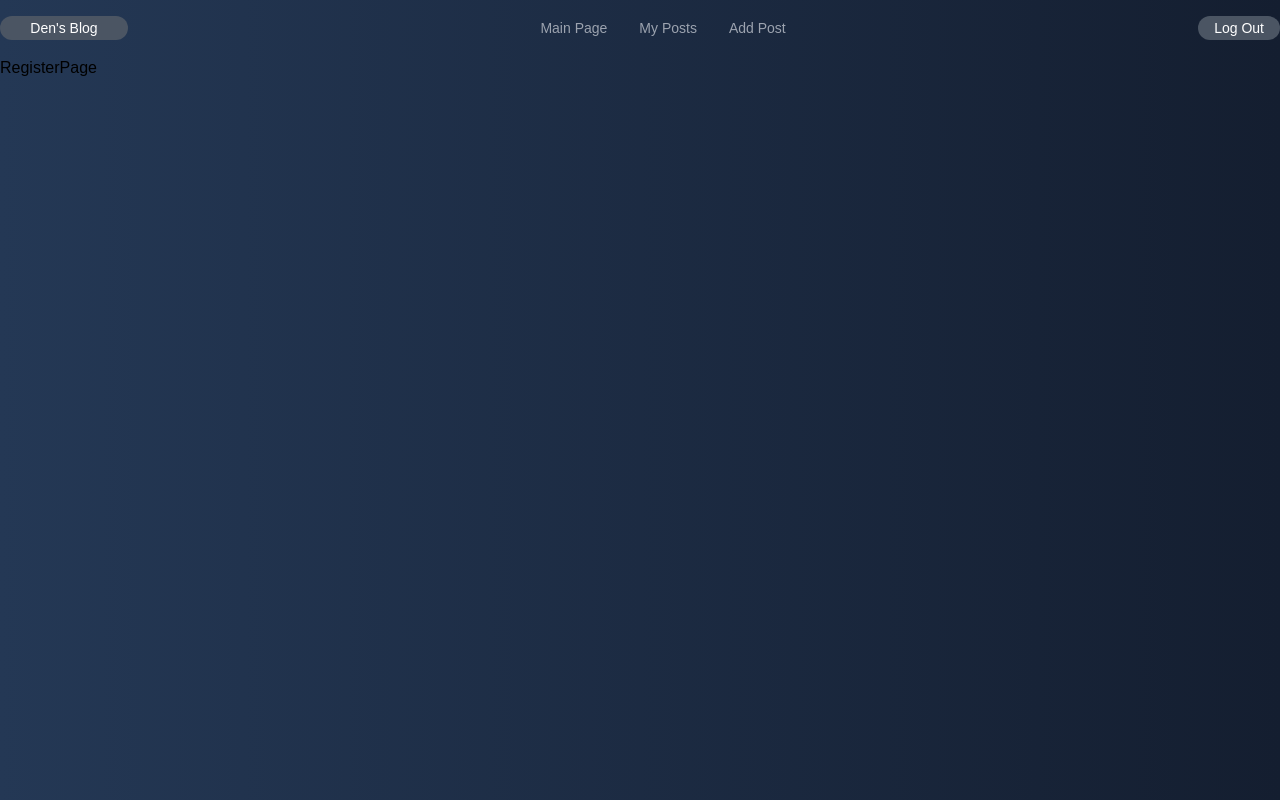
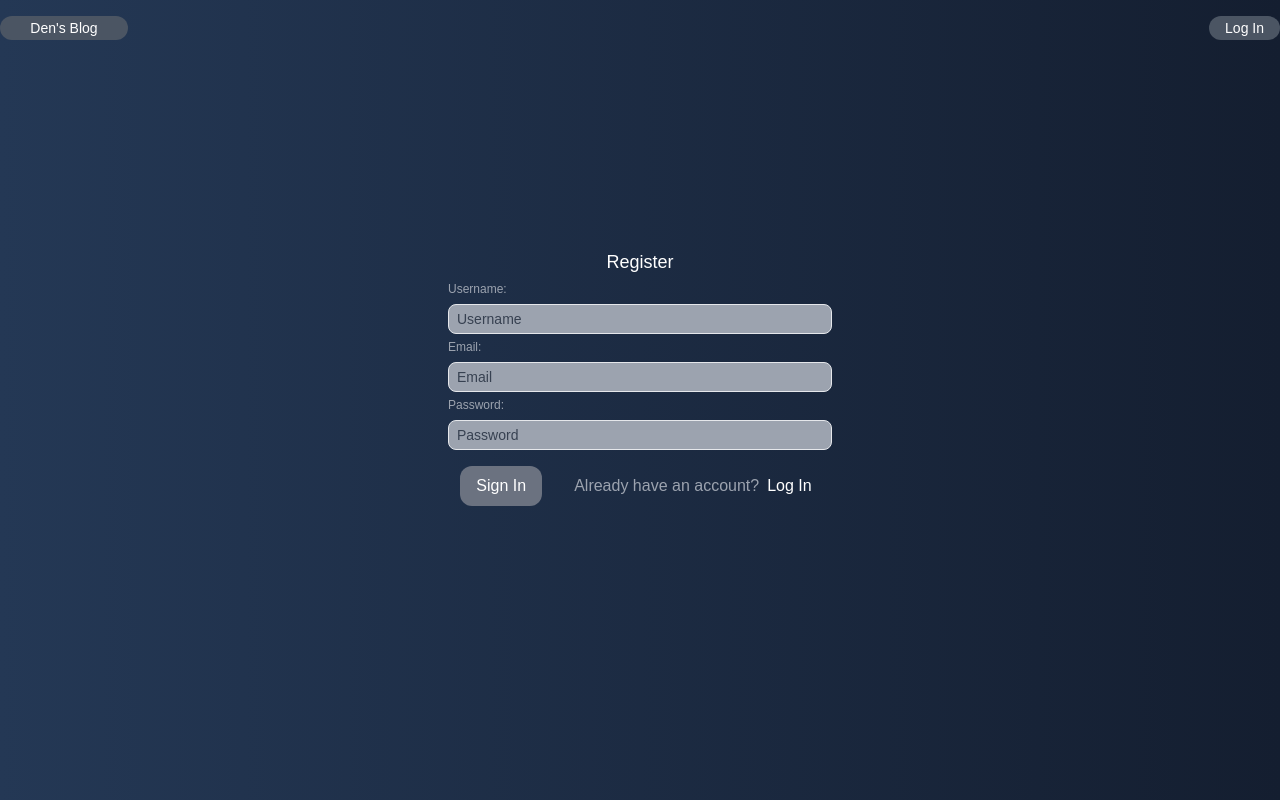
Before and after one commit to denczik228/Blog-App2.0, a React (Create React App) app in the folder client/: page /register in a window 1280 px wide. Built offline with nearby package versions, Linux system fonts and the light colour scheme; no server answers.

Commit message:
register/login/logout logic

```diff
--- a/client/src/App.js
+++ b/client/src/App.js
@@ -6,8 +6,19 @@ import { PostPage } from "./pages/PostPage";
 import { AddPostPage } from "./pages/AddPostPage";
 import { RegisterPage } from "./pages/RegisterPage";
 import { LoginPage } from "./pages/LoginPage";
+import { ToastContainer } from "react-toastify";
+import 'react-toastify/dist/ReactToastify.css';
+import { useDispatch } from "react-redux";
+import { useEffect } from "react";
+import { getMe } from "./redux/features/auth/authSlice";
 
 function App() {
+  const dispatch = useDispatch()
+
+  useEffect(() => {
+    dispatch(getMe())
+  },[dispatch])
+
   return (
     <Layout>
       <Routes>
@@ -18,6 +29,7 @@ function App() {
         <Route path="register" element={<RegisterPage />} />
         <Route path="login" element={<LoginPage/>}/>
       </Routes>
+      <ToastContainer position="bottom-center"/>
     </Layout>
   );
 }
--- a/client/src/components/Navbar.jsx
+++ b/client/src/components/Navbar.jsx
@@ -1,11 +1,21 @@
 import React from 'react'
+import { useDispatch, useSelector } from 'react-redux';
 import { Link, NavLink } from 'react-router-dom';
+import { checkIsAuth, logout } from '../redux/features/auth/authSlice';
+import { toast } from 'react-toastify'
 
 export const Navbar = () => {
-    const isAuth = true;
-    const activeStyles = {
+  const isAuth = useSelector(checkIsAuth);
+  const dispatch = useDispatch();
+  const activeStyles = {
         color:'white',
-    }
+  }
+
+  const logoutHandler = () => {
+    dispatch(logout())
+    window.localStorage.removeItem('token')
+    toast("You have successfully logged out!");
+  }
 
   return (
     <div className="flex py-4 justify-between items-center">
@@ -49,8 +59,10 @@ export const Navbar = () => {
       )}
 
       <div className="flex justify-center items-center bg-gray-600 w-22 h-6 text-sm text-white rounded-xl px-4">
-        {isAuth ? (<button>Log Out</button>) : (
-          <Link to={'/login'}>Log In</Link>
+        {isAuth ? (
+          <button onClick={logoutHandler}>Log Out</button>
+        ) : (
+          <Link to={"/login"}>Log In</Link>
         )}
       </div>
     </div>
--- a/client/src/index.js
+++ b/client/src/index.js
@@ -3,10 +3,14 @@ import ReactDOM from 'react-dom/client';
 import './index.css';
 import App from './App';
 import { BrowserRouter } from 'react-router-dom';
+import { Provider } from 'react-redux';
+import { store } from './redux/store';
 
 const root = ReactDOM.createRoot(document.getElementById('root'));
 root.render(
     <BrowserRouter>
-        <App />
+        <Provider store={store}>
+          <App />
+        </Provider>
     </BrowserRouter>
 )
--- a/client/src/pages/LoginPage.jsx
+++ b/client/src/pages/LoginPage.jsx
@@ -1,7 +1,80 @@
-import React from 'react'
+import React, {useState, useEffect} from 'react'
+import { useDispatch, useSelector } from 'react-redux';
+import { Link, useNavigate } from 'react-router-dom';
+import { toast } from "react-toastify";
+import { checkIsAuth, loginUser } from '../redux/features/auth/authSlice';
 
 export const LoginPage = () => {
+  const isAuth=useSelector(checkIsAuth)
+
+  const [email, setEmail] = useState('')
+  const [password, setPassword]=useState('')
+  const dispatch = useDispatch();
+  const navigate = useNavigate();
+  const { status } = useSelector((state) => state.auth);
+
+  useEffect(() => {
+   if (status) {
+     toast(status);
+   }
+    if (isAuth) {
+      navigate('/')
+    }
+  }, [status,isAuth, navigate]);
+
+  const handleSubmit = async () => {
+    dispatch(loginUser({ email, password }));
+    setEmail('');
+    setPassword('');
+  }
+
   return (
-    <div>LoginPage</div>
-  )
+    <form
+      onSubmit={(e) => e.preventDefault()}
+      className="h-60 mx-auto mt-48 min-w-[25%] w-96"
+    >
+      <h1 className="text-lg text-white text-center">Authorization</h1>
+      <label className="text-xs text-gray-400">
+        Email:
+        <input
+          type="email"
+          value={email}
+          onChange={(e) => setEmail(e.target.value)}
+          placeholder="Email"
+          className="mt-1 text-black w-full rounded-lg bg-gray-400 border py-1 px-2 text-sm outline-none placeholder:text-gray-700"
+        />
+      </label>
+
+      <label className="text-xs text-gray-400">
+        Password:
+        <input
+          type="password"
+          value={password}
+          onChange={(e) => setPassword(e.target.value)}
+          placeholder="Password"
+          className="mt-1 text-black w-full rounded-lg bg-gray-400 border py-1 px-2 text-sm outline-none placeholder:text-gray-700"
+        />
+      </label>
+      <div className="flex gap-8 justify-center mt-4">
+        <button
+          type="submit"
+          onClick={handleSubmit}
+          className="flex justify-center bg-gray-500 items-center text-base text-white rounded-xl py-2 px-4"
+        >
+          Log In
+        </button>
+        <div className="inline-flex items-center">
+          <span className="whitespace-nowrap text-gray-400">
+            Don't have an account yet?
+          </span>
+          <Link
+            to="/register"
+            className="px-2 text-base whitespace-nowrap text-white"
+          >
+            Sign Up
+          </Link>
+        </div>
+      </div>
+    </form>
+  );
 }
--- a/client/src/pages/RegisterPage.jsx
+++ b/client/src/pages/RegisterPage.jsx
@@ -1,7 +1,98 @@
-import React from 'react'
+import React, {useState,useEffect} from 'react'
+import { Link, useNavigate } from 'react-router-dom';
+import { useDispatch, useSelector } from 'react-redux';
+import { checkIsAuth, registerUser } from '../redux/features/auth/authSlice';
+import { toast } from 'react-toastify';
 
 export const RegisterPage = () => {
+  const isAuth = useSelector(checkIsAuth);
+
+  const [username, setUsername] = useState('');
+  const [password, setPassword] = useState('');
+  const [email, setEmail] = useState('');
+  const { status } = useSelector((state) => state.auth)
+
+  const dispatch = useDispatch();
+  const navigate = useNavigate();
+
+  useEffect(() => {
+    if (status) {
+    toast(status)
+    }
+    if(isAuth) navigate('/')
+  },[status,isAuth,navigate])
+
+  const handleSubmit = () => {
+  try {
+    dispatch(registerUser({username,password,email}))
+    setUsername('')
+    setPassword('')
+    setEmail('')
+  } catch (error) {
+    throw new error(error)
+  }
+}
+
   return (
-    <div>RegisterPage</div>
-  )
+    <form
+      onSubmit={(e) => e.preventDefault()}
+      className="h-60 mx-auto mt-48 min-w-[25%] w-96"
+    >
+      <h1 className="text-lg text-white text-center">Register</h1>
+
+      <label className="text-xs text-gray-400">
+        Username:
+        <input
+          type="text"
+          value={username}
+          onChange={(e) => setUsername(e.target.value)}
+          placeholder="Username"
+          className="mt-1 text-black w-full rounded-lg bg-gray-400 border py-1 px-2 text-sm outline-none placeholder:text-gray-700"
+        />
+      </label>
+
+      <label className="text-xs text-gray-400">
+        Email:
+        <input
+          type="email"
+          value={email}
+          onChange={(e) => setEmail(e.target.value)}
+          placeholder="Email"
+          className="mt-1 text-black w-full rounded-lg bg-gray-400 border py-1 px-2 text-sm outline-none placeholder:text-gray-700"
+        />
+      </label>
+
+      <label className="text-xs text-gray-400">
+        Password:
+        <input
+          type="password"
+          placeholder="Password"
+          value={password}
+          onChange={(e) => setPassword(e.target.value)}
+          className="mt-1 text-black w-full rounded-lg bg-gray-400 border py-1 px-2 text-sm outline-none placeholder:text-gray-700"
+        />
+      </label>
+
+      <div className="flex gap-8 justify-center mt-4">
+        <button
+          type="submit"
+          onClick={handleSubmit}
+          className=" bg-gray-500 text-base whitespace-nowrap text-white rounded-xl py-2 px-4 "
+        >
+          Sign In
+        </button>
+        <div className="inline-flex items-center">
+          <span className="text-gray-400 whitespace-nowrap">
+            Already have an account?
+          </span>
+          <Link
+            to="/login"
+            className="px-2 text-base whitespace-nowrap text-white"
+          >
+            Log In
+          </Link>
+        </div>
+      </div>
+    </form>
+  );
 }
--- /dev/null
+++ b/client/src/redux/features/auth/authSlice.js
@@ -0,0 +1,117 @@
+import { createAsyncThunk, createSlice } from "@reduxjs/toolkit";
+import axios from "../../../utils/axios";
+
+const initialState = {
+    user: null,
+    token: null,
+    isLoading: false,
+    status:null
+}
+
+export const registerUser = createAsyncThunk('auth/registerUser', async ({username,password,email}) => {
+    try {
+        const { data } = await axios.post('/auth/register', {
+            username,
+            password,
+            email
+        })
+        if (data.token) {
+            window.localStorage.setItem('token', data.token)
+        }
+        return data
+    } catch (error) {
+        throw new error(`problem with fetching api of reg`);
+    }
+})
+
+export const loginUser = createAsyncThunk('auth/loginUser', async ({ email, password }) => {
+    try {
+        const { data } = await axios.post('/auth/login', {
+            password,
+            email
+        })
+        if (data.token) {
+          window.localStorage.setItem("token", data.token);
+        }
+        return data;
+    } catch (error) {
+        throw new error(`problem with fetching api of login`)
+    }
+})
+
+export const getMe = createAsyncThunk(
+  "auth/getMe",
+  async () => {
+    try {
+      const { data } = await axios.get("/auth/getme");
+      return data;
+    } catch (error) {
+      throw new error(`problem with token, user not authorized`);
+    }
+  }
+);
+
+export const authSlice = createSlice({
+  name: "auth",
+  initialState,
+  reducers: {
+    logout:(state) => {
+      state.user = null
+      state.token = null
+      state.isLoading = false
+      state.status = null
+    },
+  },
+  extraReducers: {
+    [registerUser.pending]: (state) => {
+      state.isLoading = true;
+      state.status = null;
+    },
+    [registerUser.fulfilled]: (state, action) => {
+      state.isLoading = false;
+      state.status = action.payload.message;
+      state.user = action.payload.user;
+      state.token = action.payload.token;
+    },
+    [registerUser.rejected]: (state, action) => {
+      state.status = action.payload.message;
+      state.isLoading = false;
+    },
+
+    //loginUser
+    [loginUser.pending]: (state) => {
+      state.isLoading = true;
+      state.status = null;
+    },
+    [loginUser.fulfilled]: (state, action) => {
+      state.isLoading = false;
+      state.status = action.payload.message;
+      state.user = action.payload.user;
+      state.token = action.payload.token;
+    },
+    [loginUser.rejected]: (state, action) => {
+      state.status = action.payload.message;
+      state.isLoading = false;
+    },
+
+    //getMe
+    [getMe.pending]: (state) => {
+      state.isLoading = true;
+      state.status = null;
+    },
+    [getMe.fulfilled]: (state, action) => {
+      state.isLoading = false;
+      state.status = null;
+      state.user = action.payload?.user;
+      state.token = action.payload?.token;
+    },
+    [getMe.rejected]: (state, action) => {
+      state.status = action.payload.message;
+      state.isLoading = false;
+    },
+  },
+});
+
+export const checkIsAuth = (state)=>Boolean(state.auth.token)
+export const {logout} = authSlice.actions
+export default authSlice.reducer
--- /dev/null
+++ b/client/src/redux/store.js
@@ -0,0 +1,8 @@
+import { configureStore } from '@reduxjs/toolkit';
+import authSlice from './features/auth/authSlice';
+
+export const store = configureStore({
+    reducer: {
+        auth:authSlice
+    }
+})
--- /dev/null
+++ b/client/src/utils/axios.js
@@ -0,0 +1,13 @@
+import axios from "axios";
+import { config } from "dotenv";
+
+const instance = axios.create({
+  baseURL: "http://localhost:3001/api",
+});
+
+instance.interceptors.request.use((config) => {
+    config.headers.Authorization = window.localStorage.getItem('token')
+    return config
+});
+
+export default instance
```
Also changed, not shown: client/package.json (+9 -0 lines), 2 other files (tests, documents, lock files or other folders).
